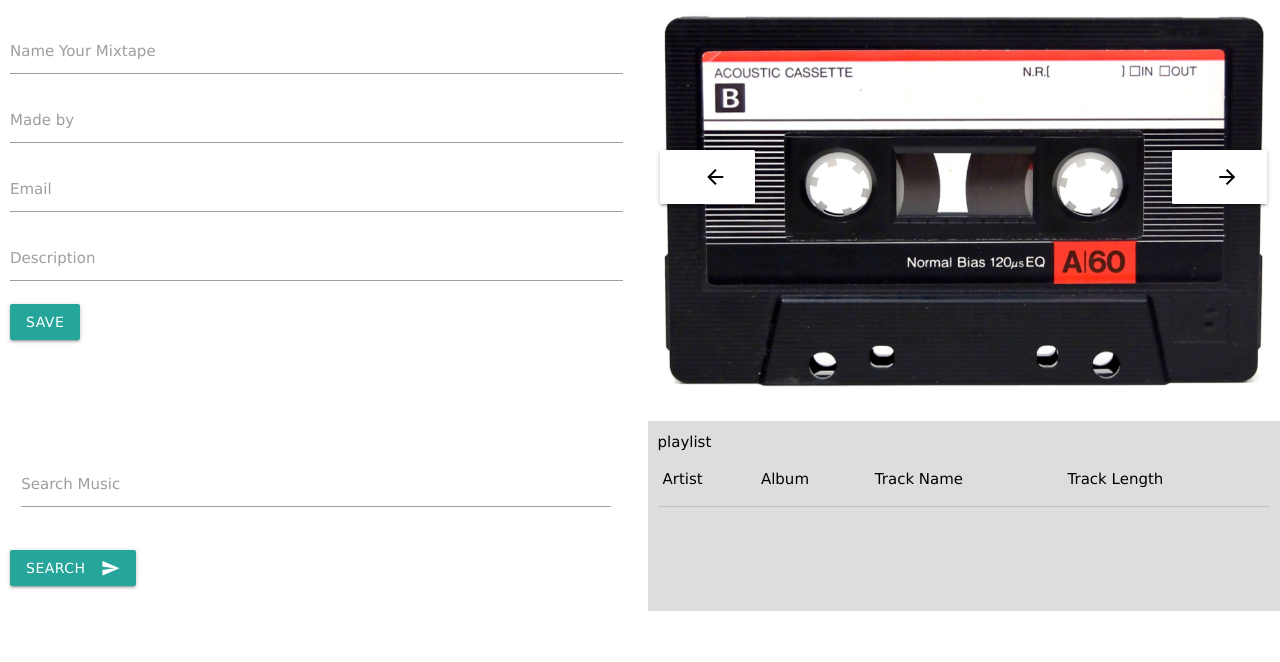
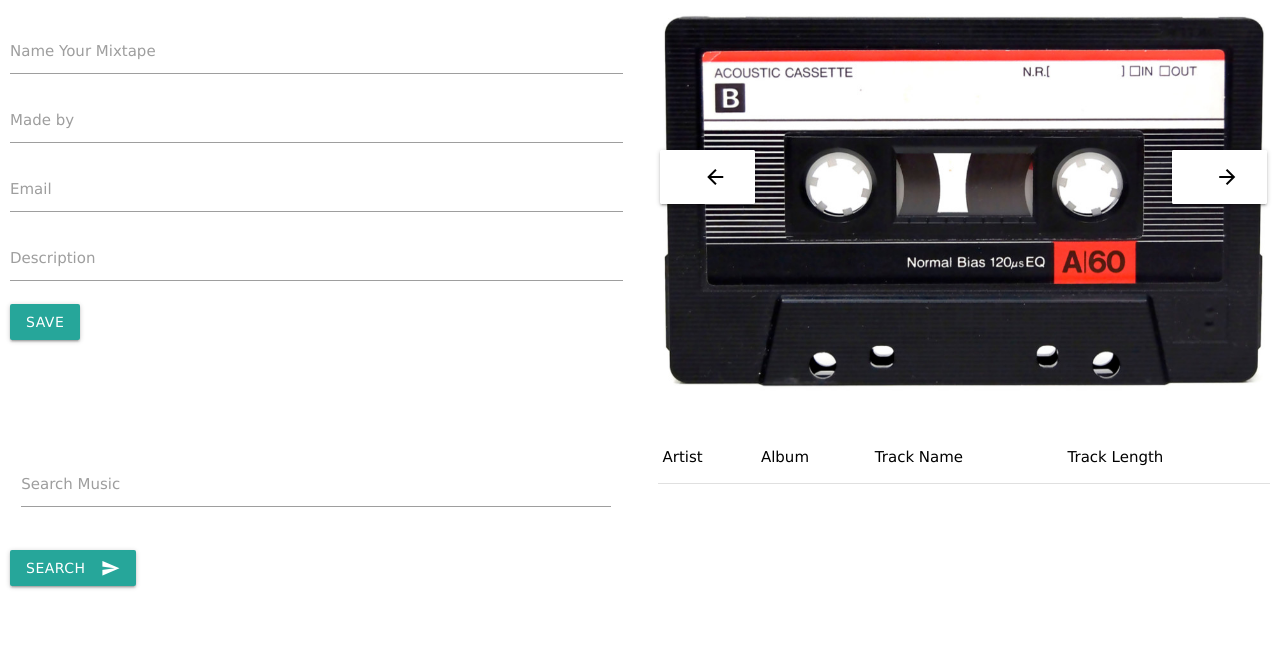
Before and after one commit to erodriguez87/mixtape, a plain HTML site: page index.html in a window 1280 px wide. Shown: the part 107-769 px from the top of the page. Drawn offline with nearby package versions, Linux system fonts and the light colour scheme; no server answers.

Commit message:
resolved conflicts from playlist merge

```diff
--- a/index.html
+++ b/index.html
@@ -79,7 +79,7 @@
 
   <!--playlist-->
 
-    <div class="box playlist">playlist
+    <div class="box playlist white">
       <table  class="highlight">
           <thead>
             <tr>
@@ -154,13 +154,3 @@
 
 
 </body></html>
-
-<!--
-<table class="table">
-  <thead>
-
-  </thead>
-
-  <tbody class = ""></tbody>
-
-</table> -->
```
